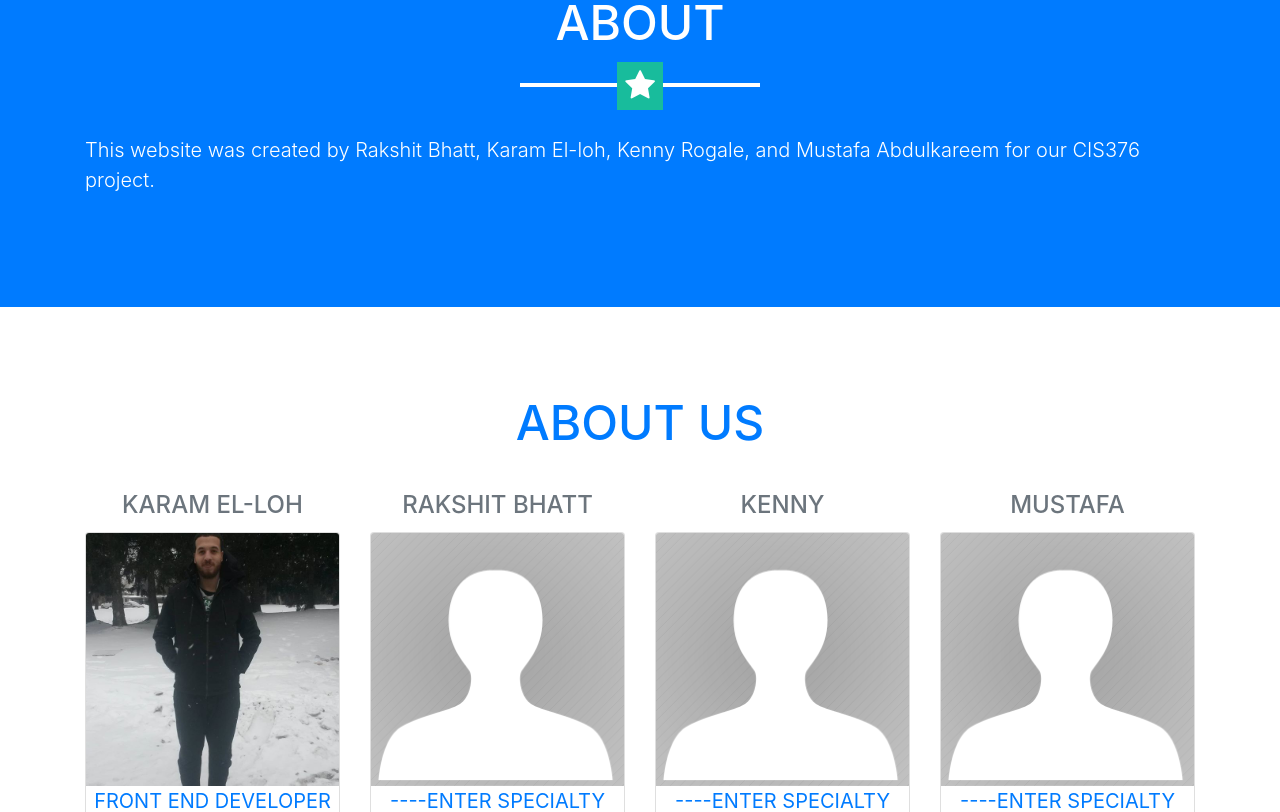
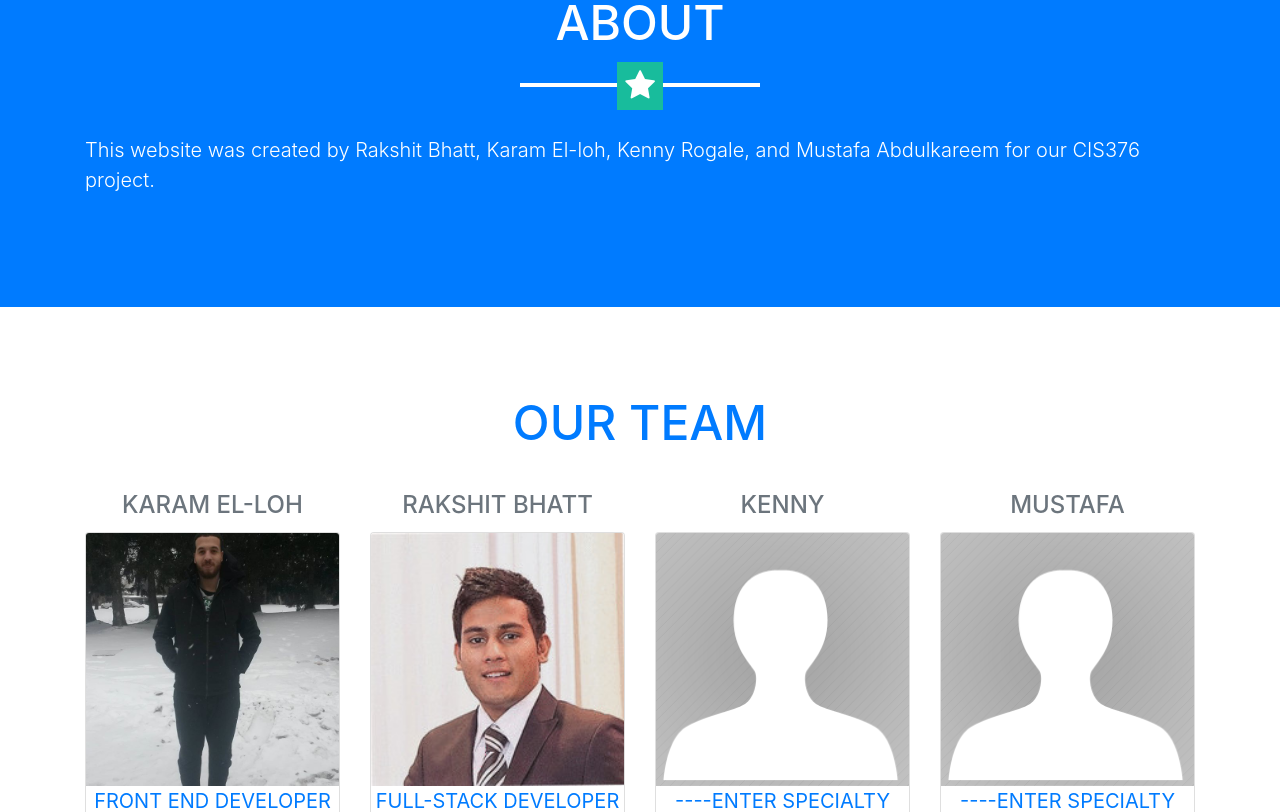
Before and after one commit to CIS-376-Term-Project/CIS-376-Term-Project.github.io, a website with bundled scripts: page index.html in a window 1280 px wide. Shown: the part 1988-2800 px from the top of the page. Built offline with nearby package versions, Linux system fonts and the light colour scheme; a script that the page names is missing.

Commit message:
v2.4
-Changed placeholder title under "About Us"  to "Full-Stack Developer

-Added in my picture for about us page

-Changed "About Us" heading to "Our Team"

```diff
--- a/index.html
+++ b/index.html
@@ -45,7 +45,7 @@
               <a class="nav-link py-3 px-0 px-lg-3 rounded js-scroll-trigger" href="#about">About</a>
             </li>
             <li class="nav-item mx-0 mx-lg-1">
-              <a class="nav-link py-3 px-0 px-lg-3 rounded js-scroll-trigger" href="#contact">About us</a>
+              <a class="nav-link py-3 px-0 px-lg-3 rounded js-scroll-trigger" href="#contact">Our Team</a>
             </li>
           </ul>
         </div>
@@ -156,7 +156,7 @@
     <!-- Contact Section -->
     <section class="bg-tertiary text-black mb-0" id="contact">
       <div class="container">
-        <h2 class="text-center text-uppercase text-primary mb-0">About Us</h2>
+        <h2 class="text-center text-uppercase text-primary mb-0">Our Team</h2>
         <br><br>
 
        <div class="row">
@@ -177,9 +177,9 @@
                 <h4 class="card-title text-center text-uppercase text-secondary">Rakshit Bhatt</h4>
             <div class="card" style="margin-bottom:30px">
 
-              <img class="card-img-top" src="img/portfolio/anonymous-user.png" alt="Rakshit">
+              <img class="card-img-top" src="img/portfolio/Rocky.jpg" alt="Rakshit">
               <div class="card-block">
-                <p class="card-text text-center text-uppercase text-primary" style="font-size:20px">----Enter Specialty Here----</p>
+                <p class="card-text text-center text-uppercase text-primary" style="font-size:20px">Full-Stack Developer</p>
 
             </div>
             </div>
```
Also changed, not shown: img/portfolio/Rocky.jpg (added).
